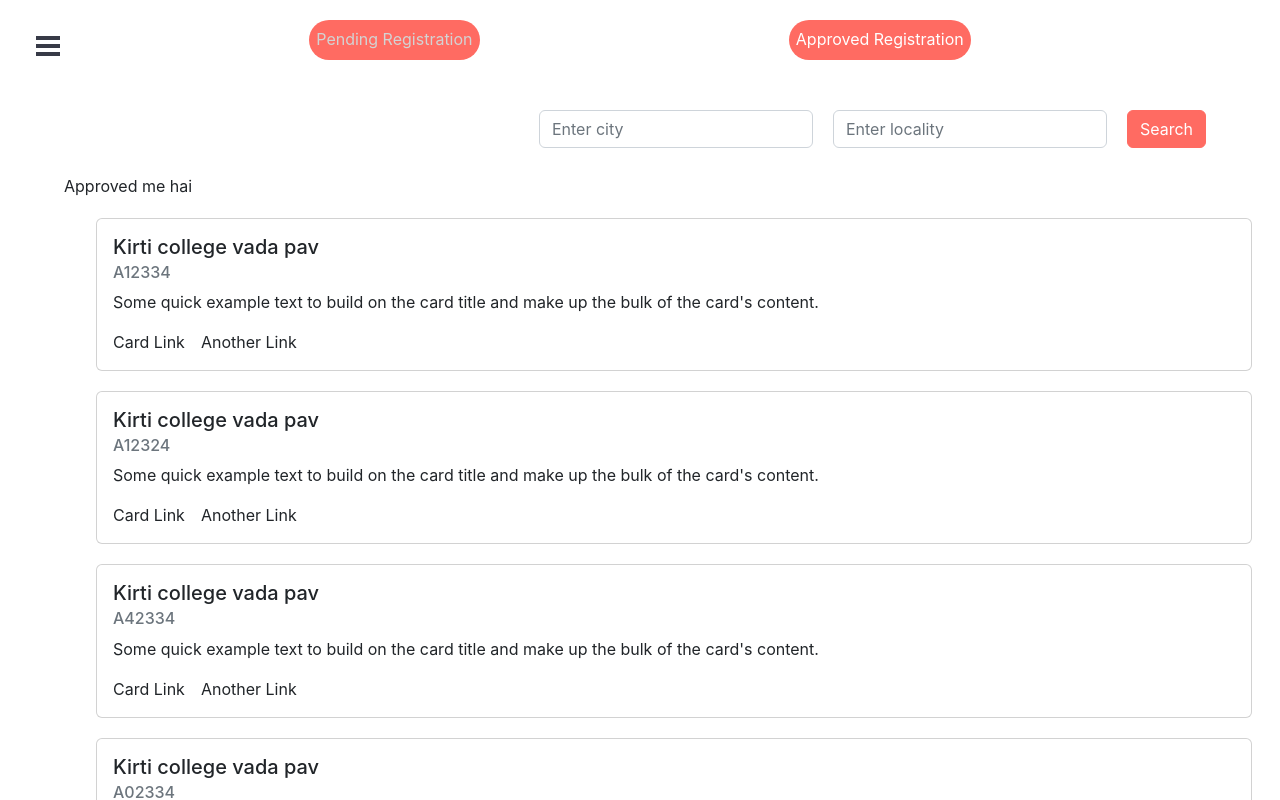
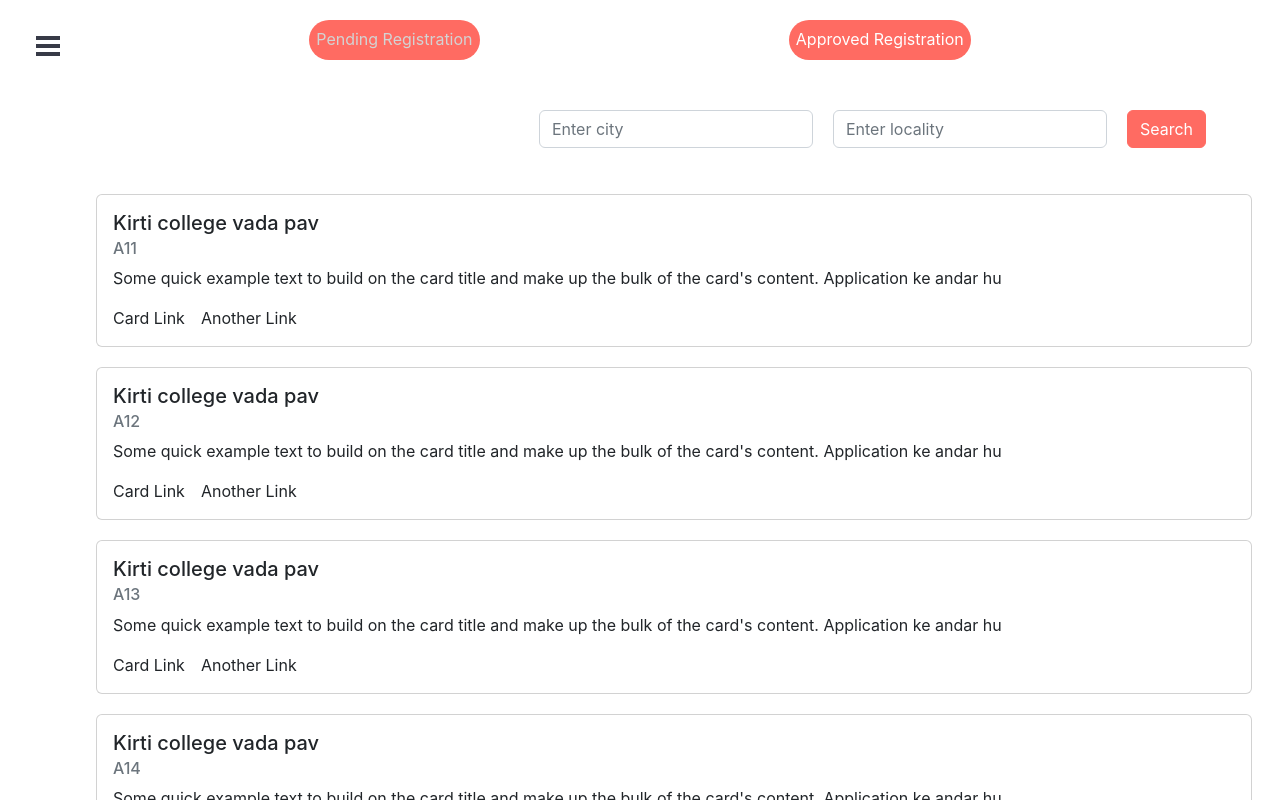
Before and after one commit to Krishanadave671/SIH-vendo, a Next.js app in the folder Website/vendo/: page /vendor_registration in a window 1280 px wide. Both pictures are taken after a click on the element "Approved Registration". Built offline with nearby package versions, Linux system fonts and the light colour scheme.

Commit message:
Added dynamic routing with serverside rendering

```diff
--- a/Website/vendo/pages/vendor_registration.js
+++ b/Website/vendo/pages/vendor_registration.js
@@ -13,54 +13,56 @@ export default function dashboard() {
     const MainContainer = () =>{
         const numbers = [
             {
-                'applicationID' : 'A12334',
+                'applicationID' : 'A11',
                 'vendorName' : 'Kirti college vada pav'
             },
             {
-                'applicationID' : 'A12324',
+                'applicationID' : 'A12',
                 'vendorName' : 'Kirti college vada pav'
             },
             {
-                'applicationID' : 'A42334',
+                'applicationID' : 'A13',
                 'vendorName' : 'Kirti college vada pav'
             },
             {
-                'applicationID' : 'A02334',
+                'applicationID' : 'A14',
                 'vendorName' : 'Kirti college vada pav'
             },
             {
-                'applicationID' : 'A72334',
+                'applicationID' : 'A15',
                 'vendorName' : 'Kirti college vada pav'
             },
             {
-                'applicationID' : 'A52634',
+                'applicationID' : 'A16',
                 'vendorName' : 'Kirti college vada pav'
             },
             {
-                'applicationID' : 'A12304',
+                'applicationID' : 'A17',
                 'vendorName' : 'Kirti college vada pav'
             },
             {
-                'applicationID' : 'A12334',
+                'applicationID' : 'A18',
                 'vendorName' : 'Kirti college vada pav'
             },
             {
-                'applicationID' : 'A12384',
+                'applicationID' : 'A19',
                 'vendorName' : 'Kirti college vada pav'
             },
             {
-                'applicationID' : 'A12534',
+                'applicationID' : 'A20',
                 'vendorName' : 'Kirti college vada pav'
             },
             {
-                'applicationID' : 'A12344',
+                'applicationID' : 'A21',
                 'vendorName' : 'Kirti college vada pav'
             },
             {
-                'applicationID' : 'A12004',
+                'applicationID' : 'A22',
                 'vendorName' : 'Kirti college vada pav'
             }];
-        const listItems = numbers.map((application) =>
+        const listItems = numbers.map((application) =>{
+            if(state == 0){
+                return (
                     <li>
                         <Card>
                             <Card.Body>
@@ -70,11 +72,33 @@ export default function dashboard() {
                                 Some quick example text to build on the card title and make up the
                                 bulk of the card's content.
                                 </Card.Text>
-                    <Card.Link href="#">Card Link</Card.Link>
+                                <Card.Link href={`/pending_application/${application.applicationID}`}>Card Link</Card.Link>
                                 <Card.Link href="#">Another Link</Card.Link>
                             </Card.Body>
                         </Card>
                     </li>
+                );
+            }
+            else{
+                return (
+                    <li>
+                        <Card>
+                            <Card.Body>
+                                <Card.Title>{application.vendorName}</Card.Title>
+                                <Card.Subtitle className="mb-2 text-muted">{application.applicationID}</Card.Subtitle>
+                                <Card.Text>
+                                Some quick example text to build on the card title and make up the
+                                bulk of the card's content. Application ke andar hu
+                                </Card.Text>
+                                <Card.Link href={`/approved_application/${application.applicationID}`}>Card Link</Card.Link>
+                                <Card.Link href="#">Another Link</Card.Link>
+                            </Card.Body>
+                        </Card>
+                    </li>
+                );
+            }
+        }
+
         );
 
         if(state == 0){
@@ -87,7 +111,6 @@ export default function dashboard() {
             else{
                 return (
                 <div className="vendor-registration-main-container">
-                    Approved me hai
                     <ul>{listItems}</ul>
                 </div>
             )
```
Also changed, not shown: Website/vendo/pages/approved_application/[vendor_id].js (added, +21 -0 lines), Website/vendo/pages/pending_application/[application_id].js (added, +21 -0 lines). Lines whose indentation alone changed are shown as unchanged.
